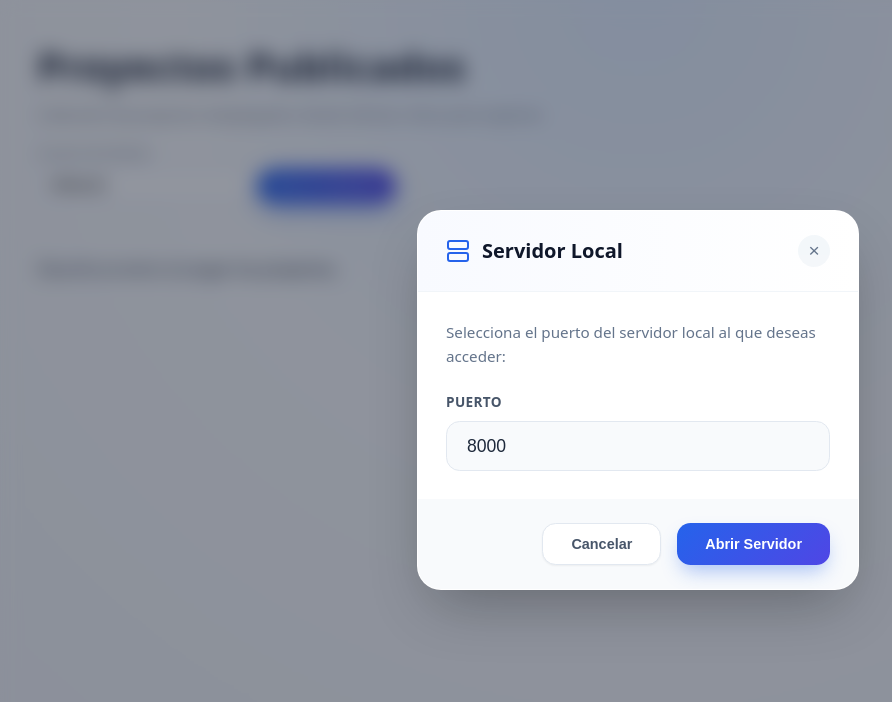
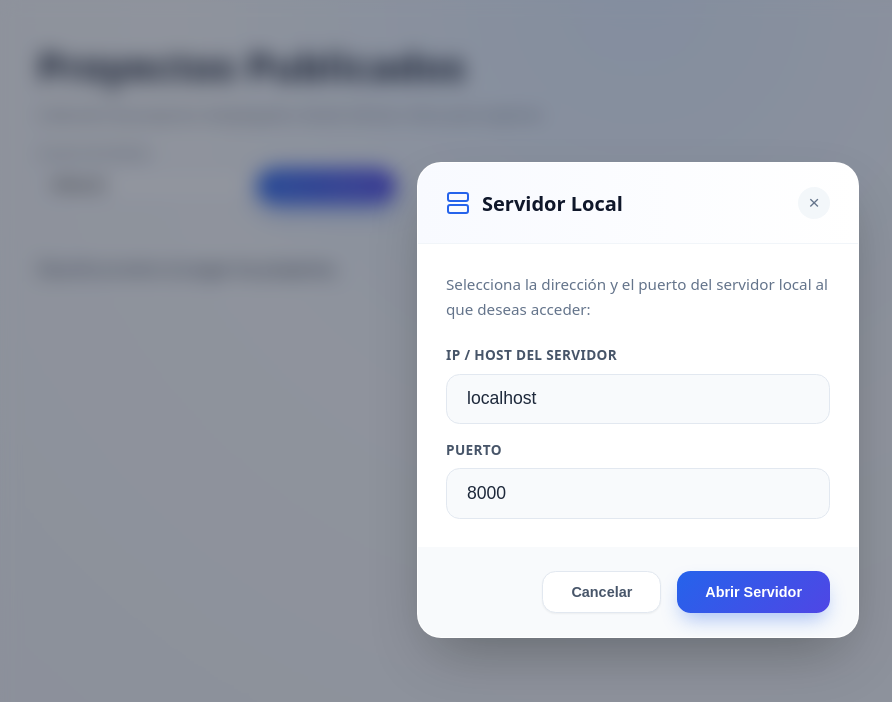
Before and after one commit to MiRaz51/portal, a plain HTML site: page index.html in a window 1280 px wide. Both pictures are taken after a click on the link "Local". Shown: the whole page, without its empty margins (2-894 px from the left). Drawn offline with Linux system fonts and the light colour scheme; no server answers.

Commit message:
V.1.4
modal con puerto en local

```diff
--- a/index.html
+++ b/index.html
@@ -56,8 +56,12 @@
         <button id="modal-close" class="modal-close-btn">&times;</button>
       </div>
       <div class="modal-body">
-        <p>Selecciona el puerto del servidor local al que deseas acceder:</p>
+        <p>Selecciona la dirección y el puerto del servidor local al que deseas acceder:</p>
         <div class="port-input-group">
+          <label for="modal-host-input">IP / Host del Servidor</label>
+          <input id="modal-host-input" type="text" placeholder="Ej: 192.168.1.50 o localhost" />
+        </div>
+        <div class="port-input-group" style="margin-top: 1rem;">
           <label for="modal-port-input">Puerto</label>
           <input id="modal-port-input" type="number" value="8000" min="1" max="65535" />
         </div>
--- a/script.js
+++ b/script.js
@@ -1,9 +1,9 @@
 const USER_STORAGE_KEY = 'github_user';
 const USAGE_STORAGE_KEY = 'project_usage';
 const PORT_STORAGE_KEY = 'local_port';
+const HOST_STORAGE_KEY = 'local_host';
 
 function getUsageMap() {
-  // ... (rest of the functions remain same until initUserControl)
   try {
     const raw = localStorage.getItem(USAGE_STORAGE_KEY);
     return raw ? JSON.parse(raw) : {};
@@ -174,31 +174,36 @@ function initUserControl() {
 
   // Modal elements
   const portModal = document.getElementById('port-modal');
+  const modalHostInput = document.getElementById('modal-host-input');
   const modalPortInput = document.getElementById('modal-port-input');
   const modalClose = document.getElementById('modal-close');
   const modalCancel = document.getElementById('modal-cancel');
   const modalSubmit = document.getElementById('modal-submit');
 
+  function isMobile() {
+    return /Android|webOS|iPhone|iPad|iPod|BlackBerry|IEMobile|Opera Mini/i.test(navigator.userAgent);
+  }
+
+  function getLocalUrl(host, port) {
+    const finalHost = host || (isMobile() ? window.location.hostname : 'localhost');
+    return `http://${finalHost}:${port}/`;
+  }
+
+  function applyProfileLinks(user) {
+    if (linkGithub) linkGithub.href = `https://github.com/${user}`;
+    if (linkVercel) linkVercel.href = 'https://vercel.com';
+    if (linkZeabur) linkZeabur.href = 'https://zeabur.com';
+  }
+
   const savedUser = localStorage.getItem(USER_STORAGE_KEY) || 'MiRaz51';
   const savedPort = localStorage.getItem(PORT_STORAGE_KEY) || '8000';
 
+  const defaultHost = isMobile() ? (window.location.hostname !== 'localhost' ? window.location.hostname : '') : 'localhost';
+  const savedHost = localStorage.getItem(HOST_STORAGE_KEY) || defaultHost;
+
   if (input) input.value = savedUser;
   if (modalPortInput) modalPortInput.value = savedPort;
-
-  const isMobile = () => {
-    return /Android|webOS|iPhone|iPad|iPod|BlackBerry|IEMobile|Opera Mini/i.test(navigator.userAgent);
-  };
-
-  const getLocalUrl = (port) => {
-    const host = isMobile() ? window.location.hostname : 'localhost';
-    return `http://${host}:${port}/`;
-  };
-
-  const applyProfileLinks = (user) => {
-    if (linkGithub) linkGithub.href = `https://github.com/${user}`;
-    if (linkVercel) linkVercel.href = 'https://vercel.com';
-    if (linkZeabur) linkZeabur.href = 'https://zeabur.com';
-  };
+  if (modalHostInput) modalHostInput.value = savedHost;
 
   applyProfileLinks(savedUser);
   loadProjects(savedUser);
@@ -230,9 +235,13 @@ function initUserControl() {
 
   if (modalSubmit) {
     modalSubmit.addEventListener('click', () => {
+      const host = modalHostInput.value.trim();
       const port = modalPortInput.value.trim() || '8000';
+
+      localStorage.setItem(HOST_STORAGE_KEY, host);
       localStorage.setItem(PORT_STORAGE_KEY, port);
-      const url = getLocalUrl(port);
+
+      const url = getLocalUrl(host, port);
       window.open(url, '_blank');
       closeModal();
     });
```
